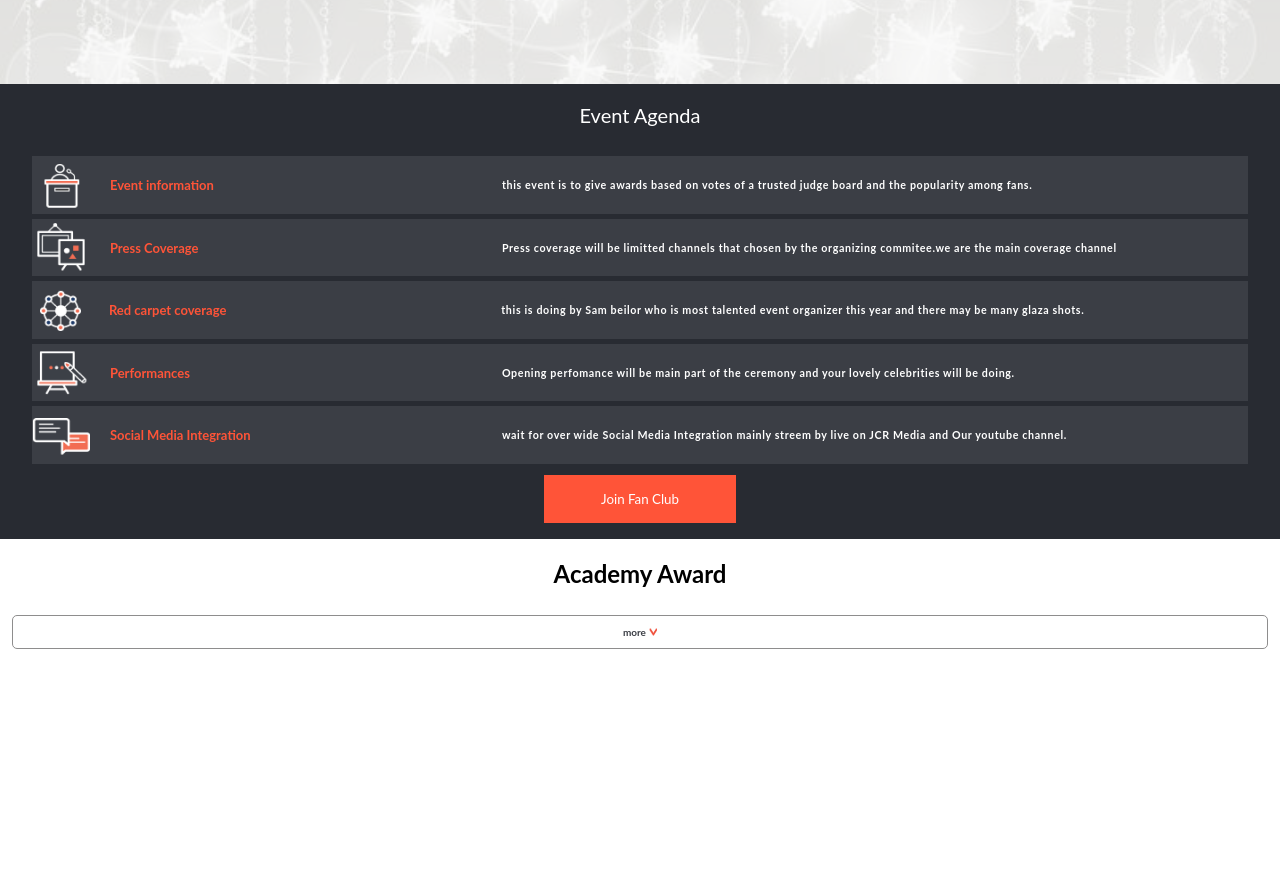
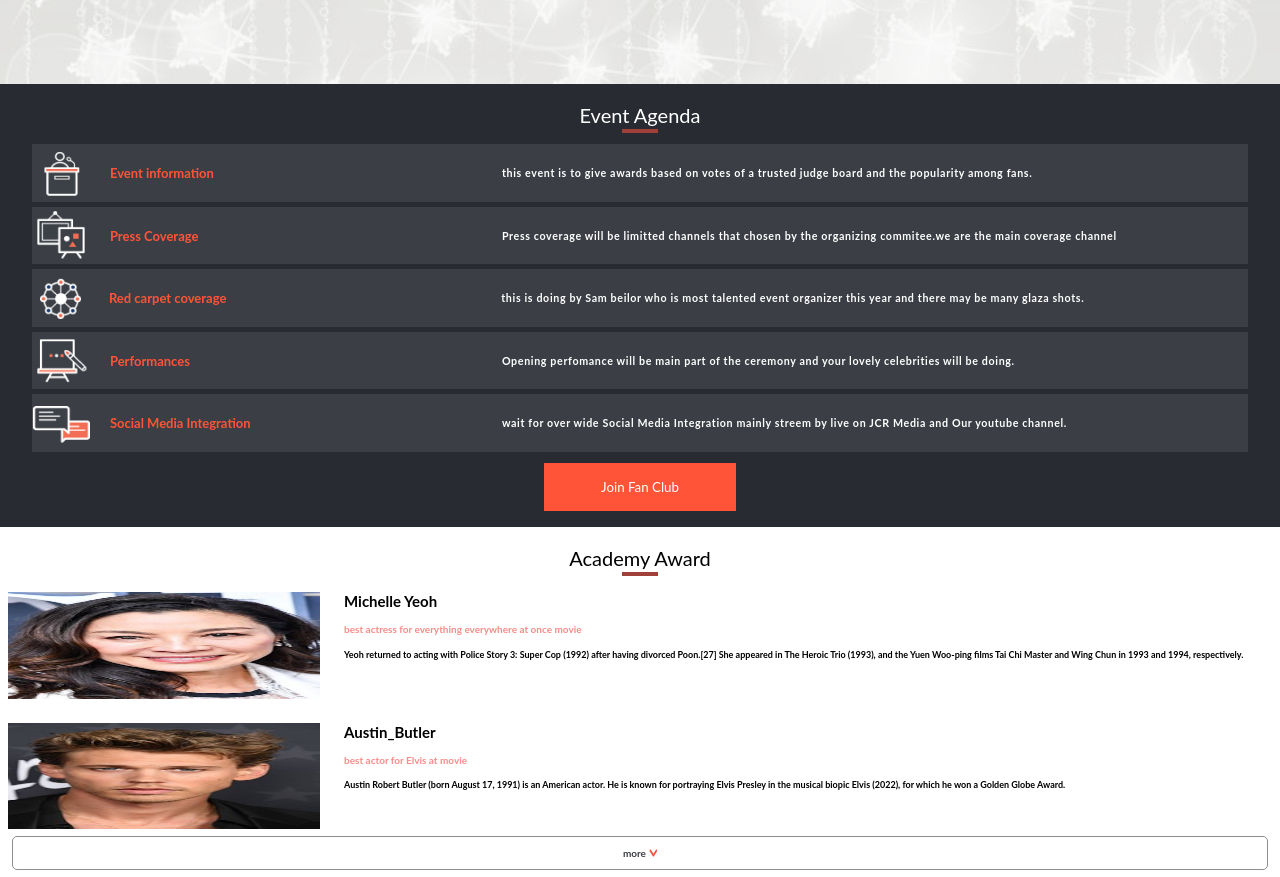
Before and after one commit to yashodhicy/JCRPictures, a website: page index.html in a window 1280 px wide. Shown: the part 460-1337 px from the top of the page. Before the commit the page ends 1116 px from the top, so only its background shows below. Drawn offline with Linux system fonts and the light colour scheme.

Commit message:
create dyanamic nominee section

```diff
--- a/main.js
+++ b/main.js
@@ -10,3 +10,90 @@ const toggleMenuMenu = () => {
 };
 
 hamburger.addEventListener('click', toggleMenuMenu);
+
+// add nominies section
+const nomines = [
+  {
+    image: 'images/Michelle_Yeoh.jpg',
+    name: 'Michelle Yeoh',
+    nomine: 'best actress for everything everywhere at once movie',
+    bio: 'Yeoh returned to acting with Police Story 3: Super Cop (1992) after having divorced Poon.[27] She appeared in The Heroic Trio (1993), and the Yuen Woo-ping films Tai Chi Master and Wing Chun in 1993 and 1994, respectively.',
+  },
+
+  {
+    image: 'images/Austin_Butler.jpg',
+    name: 'Austin_Butler',
+    nomine: 'best actor for Elvis at movie',
+    bio: 'Austin Robert Butler (born August 17, 1991) is an American actor. He is known for portraying Elvis Presley in the musical biopic Elvis (2022), for which he won a Golden Globe Award.',
+  },
+
+  {
+    image: 'images/Ana_de_Armas.jpg',
+    name: 'Ana_de_Armas',
+    nomine: 'best actress for blonde movie',
+    bio: 'Ana Celia de Armas Caso (born 30 April 1988) is a Cuban and Spanish actress. She began her career in Cuba with a leading role in the romantic drama Una rosa de Francia (2006)',
+  },
+
+  {
+    image: 'images/Brendan_Fraser.jpg',
+    name: 'Brendan_Fraser',
+    nomine: 'best actor for whale movie',
+    bio: 'Brendan James Fraser (born December 3, 1968) is a Canadian-American actor. Having graduated from the Cornish College of the Arts in 1990, he made his film debut in Dogfight (1991)',
+  },
+
+  {
+    image: 'images/Jamie_Lee_Curtis.jpg',
+    name: 'Jamie_Lee_Curtis',
+    nomine: 'best suppor actress for everything everywhere at once movie',
+    bio: "Jamie Lee Curtis (born November 22, 1958) is an American actress, producer, and children's author. Known for her performances in the horror and slasher genres, she is regarded as a scream queen.",
+  },
+
+  {
+    image: 'images/Ke_Huy_Quan.jpg',
+    name: 'Ke_Huy_Quan',
+    nomine: 'best suppor actor for everything everywhere at once movie',
+    bio: 'Ke Huy Quan (born August 20, 1971) is an American actor. As a child actor, Quan rose to fame playing Short Round in Indiana Jones and the Temple of Doom (1984) and Data in The Goonies (1985)',
+  },
+];
+const container = document.getElementById('namelist');
+
+const fragment = document.createDocumentFragment();
+
+nomines.forEach((nominy) => {
+  const celebrity = document.createElement('div');
+  celebrity.classList.add('person');
+
+  const imageEl = document.createElement('img');
+  imageEl.src = nominy.image;
+  imageEl.classList.add('cphoto');
+  celebrity.appendChild(imageEl);
+
+  const textEl = document.createElement('div');
+  textEl.classList.add('text');
+  celebrity.appendChild(textEl);
+
+  const name = document.createElement('h3');
+  name.innerText = nominy.name;
+  textEl.appendChild(name);
+
+  const desc = document.createElement('h4');
+  desc.innerText = nominy.nomine;
+  textEl.appendChild(desc);
+
+  const bio = document.createElement('p');
+  bio.innerText = nominy.bio;
+  textEl.appendChild(bio);
+
+  fragment.appendChild(celebrity);
+});
+
+container.appendChild(fragment);
+const seemore = document.querySelector('#footdiv');
+
+seemore.addEventListener('click', () => {
+  const hidden = document.querySelectorAll('.person:nth-child(n+3)');
+  hidden.forEach((item) => {
+    item.style.display = 'flex';
+    seemore.style.display = 'none';
+  });
+});
--- a/style.css
+++ b/style.css
@@ -37,6 +37,10 @@ header {
   width: 100%;
   margin: 0;
   z-index: 999;
+}
+
+header nav a {
+  margin: auto;
 }
 
 .hide {
@@ -181,7 +185,7 @@ time {
   font-size: 20px;
 }
 
-#intro h3 {
+.media {
   color: #3b3e45;
   padding: 10px;
 }
@@ -261,9 +265,70 @@ time {
   width: 0.5rem;
 }
 
-/*
-#about html styles */
+#titlenomines {
+  font-family: 'Lato', sans-serif;
+  font-style: normal;
+  font-weight: 400;
+  font-size: 20px;
+  line-height: 28px;
+}
 
+/* add style to dianamic div  */
+
+#namelist {
+  margin-top: 1rem;
+  display: grid;
+  width: 100%;
+  gap: 24px;
+  grid-template-columns: auto;
+}
+
+.person {
+  display: flex;
+  justify-content: center;
+}
+
+.person:nth-child(n+3) {
+  display: none;
+}
+
+.cphoto {
+  padding: 0 0.5rem;
+  width: 6.69rem;
+  height: 6.65rem;
+  flex: 1;
+}
+
+.text {
+  flex: 3;
+  flex-direction: column;
+  align-items: center;
+  justify-content: center;
+  font-family: 'Lato', sans-serif;
+  margin-left: 1rem;
+}
+
+.text h3 {
+  font-weight: 700;
+  font-size: 15px;
+  margin-top: 0;
+  margin-bottom: 0.3rem;
+}
+
+.text h4 {
+  font-style: normal;
+  font-weight: 700;
+  font-size: 10px;
+  color: #f78c89;
+}
+
+.text p {
+  font-style: normal;
+  font-weight: 700;
+  font-size: 9px;
+}
+
+/* #about html styles */
 #aboutintro {
   width: 90%;
   height: 100%;
@@ -384,7 +449,7 @@ footer img {
   line-height: 28px;
 }
 
-#partners span {
+.topicline {
   border: 2px solid #a04038;
   width: 2rem;
   margin: -1rem auto 0;
```
Also changed, not shown: images/Ana_de_Armas.jpg (added), images/Austin_Butler.jpg (added), images/Brendan_Fraser.jpg (added), images/Jamie_Lee_Curtis.jpg (added), images/Ke_Huy_Quan.jpg (added), images/Michelle_Yeoh.jpg (added), 1 other file.
